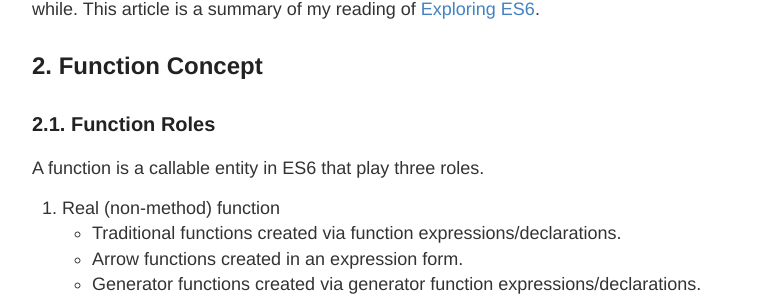
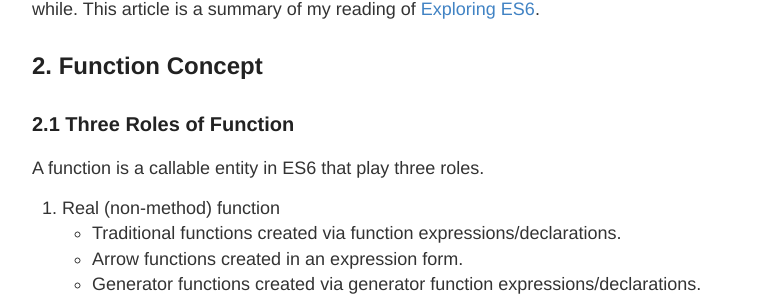
Before and after one commit to YingLiu4203/old-dev-blog, a Jekyll site: the page built from _posts/2016-11-27-javascript-function-and-class.md, in a window 1280 px wide and 900 px high. Shown: the part 321-621 px from the top of the window, without its empty margins (248-1030 px from the left). Built offline with Jekyll 4.4.1, drawn with Linux system fonts in a browser that asks for light colours; comment, search, counter and statistics services are not loaded.

Commit message:
fix format

```diff
--- a/_posts/2016-11-27-javascript-function-and-class.md
+++ b/_posts/2016-11-27-javascript-function-and-class.md
@@ -11,7 +11,8 @@ tags:
 The ES6 `Function`, `Class` and object inheritance are things that confused me for a while. This article is a summary of my reading of [Exploring ES6](http://exploringjs.com/es6.html).
 
 ## 2. Function Concept
-### 2.1. Function Roles
+
+### 2.1 Three Roles of Function
 A function is a callable entity in ES6 that play three roles.
 
 1. Real (non-method) function
```
